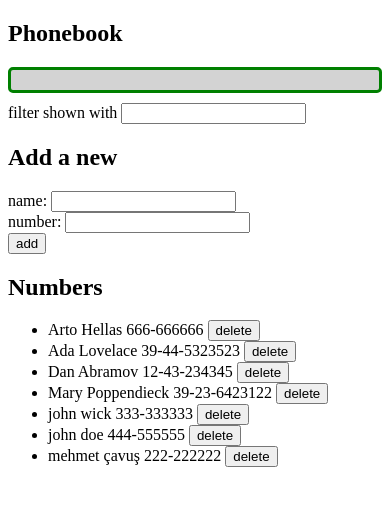
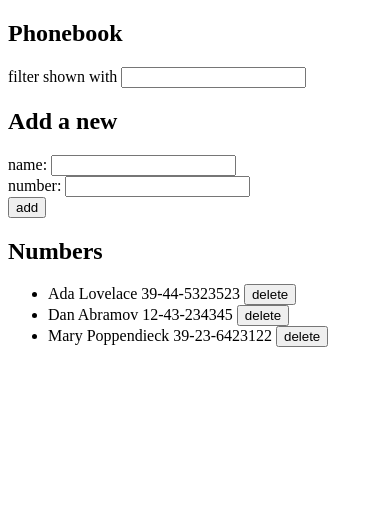
Before and after one commit to m3xy0/fullstackopen, a React (Vite) app in the folder part2/phonebook/: page / in a window 390 px wide. Shown: the top 506 px of the page. Built offline with nearby package versions, Linux system fonts and the light colour scheme; data requests are answered from the project's data file.

Commit message:
exercise 2.17 finished. Some styles added to the phonebook app.

```diff
--- a/part2/phonebook/db.json
+++ b/part2/phonebook/db.json
@@ -1,10 +1,5 @@
 {
   "persons": [
-    {
-      "name": "Arto Hellas",
-      "number": "666-666666",
-      "id": "1"
-    },
     {
       "name": "Ada Lovelace",
       "number": "39-44-5323523",
@@ -19,21 +14,6 @@
       "name": "Mary Poppendieck",
       "number": "39-23-6423122",
       "id": "4"
-    },
-    {
-      "name": "john wick",
-      "number": "333-333333",
-      "id": "1cdd"
-    },
-    {
-      "id": "610f",
-      "name": "john doe",
-      "number": "444-555555"
-    },
-    {
-      "id": "617f",
-      "name": "mehmet çavuş",
-      "number": "222-222222"
     }
   ]
 }
--- a/part2/phonebook/src/App.jsx
+++ b/part2/phonebook/src/App.jsx
@@ -10,7 +10,18 @@ const App = () => {
   const [newName, setNewName] = useState('')
   const [newNumber, setNewNumber] = useState('')
   const [filterName, setFilterName] = useState('')
-  const [message, setMessage] = useState('')
+  const [message, setMessage] = useState(null)
+  const [color, setColor] = useState('green')
+
+  const style = {
+    color: color,
+    background: 'lightgrey',
+    fontSize: 20,
+    borderStyle: 'solid',
+    borderRadius: 5,
+    padding: 10,
+    marginBottom: 10
+}
 
   useEffect(() => {
     phoneListService
@@ -28,16 +39,28 @@ const App = () => {
       number: newNumber,
     }
 
+
     if(persons.some(person => person.name === nameObject.name)) {
       if(confirm(`${newName} is already added to phonebook, replace the old number\nwith a new one?`)) {
         phoneListService
         .revisePhoneNumber(persons.find(person => person.name === nameObject.name).id, nameObject)
         .then(revisedPhoneNumber => {
           setPersons(persons.map(person => person.id === revisedPhoneNumber.id ? revisedPhoneNumber : person))
+          setColor('green')
           setMessage(`Revised phone number of ${revisedPhoneNumber.name}`)
           setTimeout(() => {
           setMessage(null)
         }, 5000)
+          setNewName('')
+          setNewNumber('')
+        })
+        .catch(error => {
+          setColor('red')
+          setMessage(`Information of ${newName} has already been removed from server`)
+          setPersons(persons.filter(person => person.name !== newName))
+          setTimeout(() => {
+            setMessage(null)
+          }, 3000)
           setNewName('')
           setNewNumber('')
         })
@@ -48,6 +71,7 @@ const App = () => {
       .newPhoneNumber(nameObject)
       .then(returnedPhoneNumber => {
         setPersons(persons.concat(returnedPhoneNumber))
+        setColor('green')
         setMessage(`Added ${returnedPhoneNumber.name}`)
         setTimeout(() => {
           setMessage(null)
@@ -63,6 +87,7 @@ const App = () => {
       .deletePhoneNumber(id)
       .then(returnedPhoneNumber => {
         setPersons(persons.filter(person => person.id !== returnedPhoneNumber.id))
+        setColor('green')
         setMessage(`Deleted ${returnedPhoneNumber.name}`)
         setTimeout(() => {
           setMessage(null)
@@ -85,7 +110,7 @@ const App = () => {
   return (
     <div>
       <h2>Phonebook</h2>
-      <Notification message={message} />
+      <Notification message={message} style={style} />
       <Filter
         filterName={filterName}
         onChange={handleNameFilter}
--- a/part2/phonebook/src/components/Notification.jsx
+++ b/part2/phonebook/src/components/Notification.jsx
@@ -1,13 +1,5 @@
-const Notification = ({ message }) => {
-    const style = {
-        color: 'green',
-        background: 'lightgrey',
-        fontSize: 20,
-        borderStyle: 'solid',
-        borderRadius: 5,
-        padding: 10,
-        marginBottom: 10
-    }
+const Notification = ({ message, style }) => {
+
 
     if(message === null) {
         return null
```
